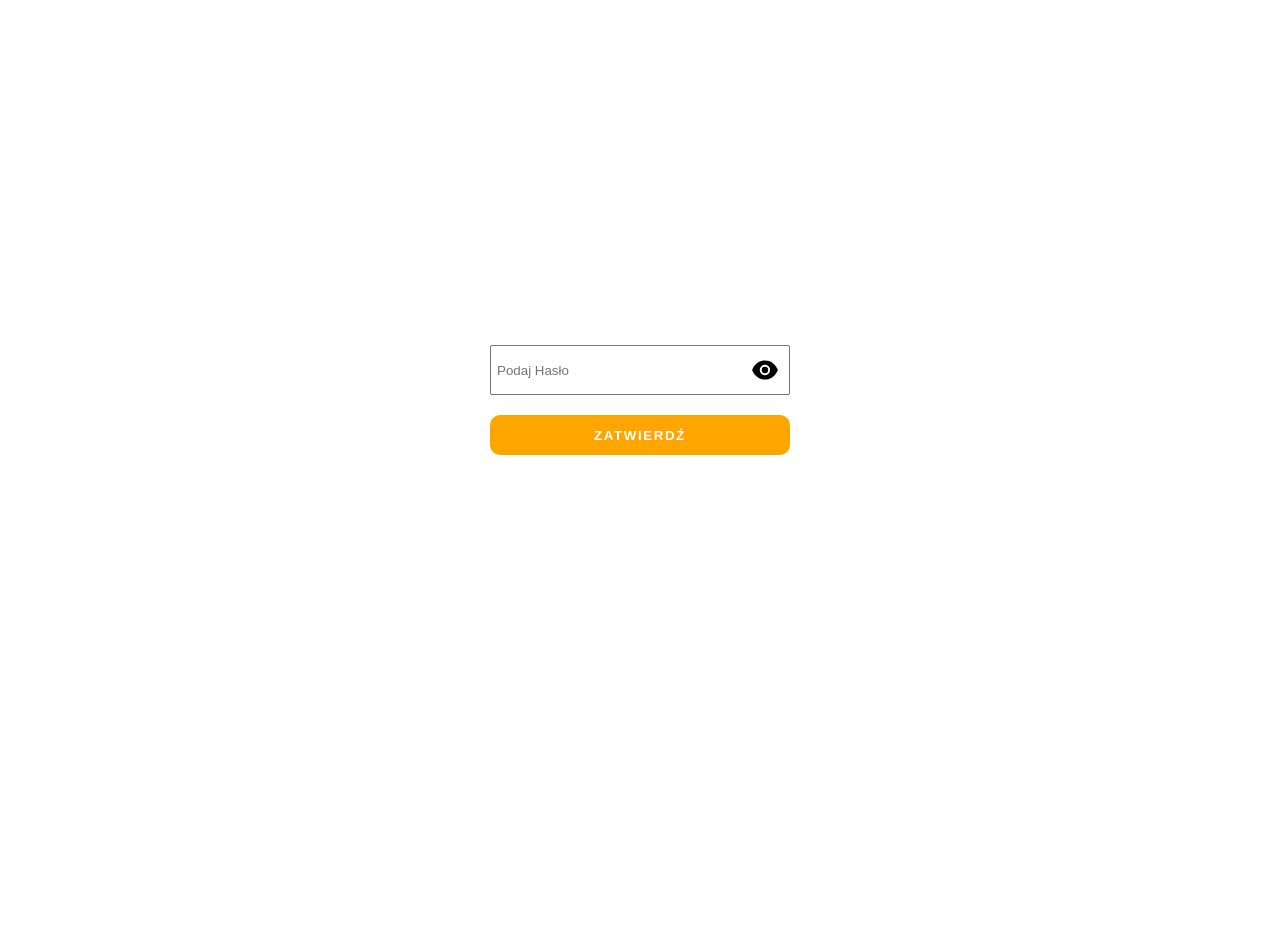
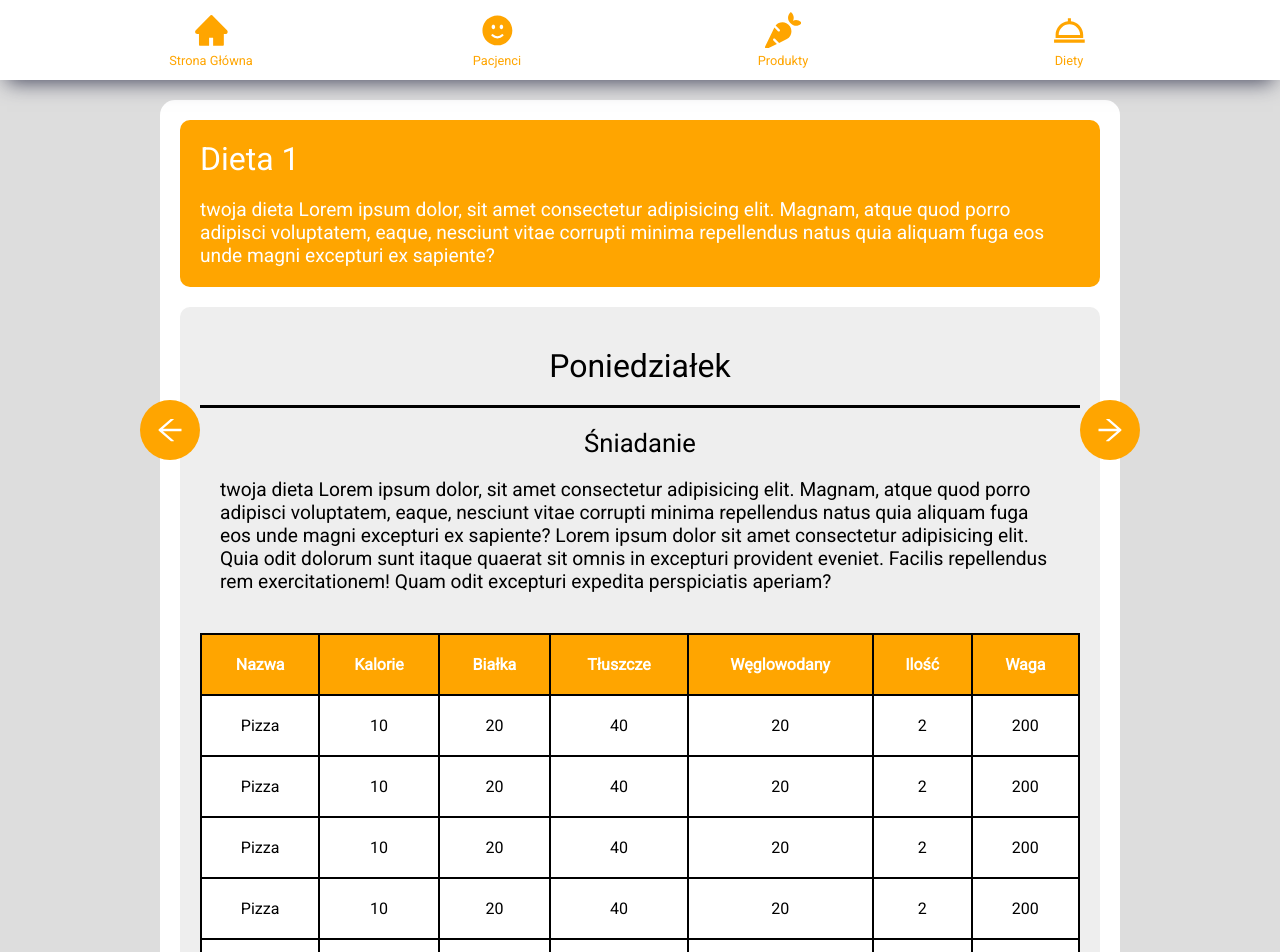
Before and after one commit to DKMeowmere/diet_project, a React (Vite) app in the folder client/: page /diet in a window 1280 px wide. Shown: the top 952 px of the page. Before the commit the page ends 800 px from the top, so only its background shows below. Built offline with nearby package versions, Linux system fonts and the light colour scheme; no server answers.

Commit message:
diet design

```diff
--- a/client/src/App.tsx
+++ b/client/src/App.tsx
@@ -17,20 +17,21 @@ import LoadingScreen from './components/loadingScreen/Index'
 import { useAppSelector } from './app/hooks'
 import { useCookies } from 'react-cookie'
 import DietDetails from './pages/dietDetails/Index'
+import Diets from './pages/diet/Index'
 
 function App() {
 	const isLoading = useAppSelector(state => state.app.isAppLoading)
 	const [cookies] = useCookies()
 
-	if (!cookies.token) {
-		return (
-			<>
-				<Login />
-				<Alerts />
-				{isLoading && <LoadingScreen />}
-			</>
-		)
-	}
+	// if (!cookies.token) {
+	// 	return (
+	// 		<>
+	// 			<Login />
+	// 			<Alerts />
+	// 			{isLoading && <LoadingScreen />}
+	// 		</>
+	// 	)
+	// }
 
 	return (
 		<Container>
@@ -41,6 +42,7 @@ function App() {
 				<Route path='/' element={<Home />} />
 				<Route path='/diet/create' element={<CreateDiet />} />
 				<Route path='/diet/:id' element={<DietDetails />} />
+				<Route path='/diet/' element={<Diets />} />
 				<Route path='/product' element={<ProductsList />} />
 				<Route path='/product/create' element={<CreateProduct />} />
 				<Route path='/product/:id' element={<ProductDetails />} />
--- /dev/null
+++ b/client/src/components/arrow/Index.tsx
@@ -0,0 +1,19 @@
+import React from 'react'
+import { ArrowContainer } from './styles'
+import { AiOutlineArrowLeft, AiOutlineArrowRight } from 'react-icons/ai'
+
+export function LeftArrow() {
+	return (
+		<ArrowContainer type='LEFT'>
+			<AiOutlineArrowLeft />
+		</ArrowContainer>
+	)
+}
+
+export function RightArrow() {
+	return (
+		<ArrowContainer type='RIGHT'>
+			<AiOutlineArrowRight />
+		</ArrowContainer>
+	)
+}
--- /dev/null
+++ b/client/src/components/arrow/styles.tsx
@@ -0,0 +1,21 @@
+import styled from 'styled-components'
+
+export const ArrowContainer = styled.div<{ type: 'LEFT' | 'RIGHT' }>`
+	width: 60px;
+	height: 60px;
+	z-index: 100;
+	background-color: ${({ theme }) => theme.colors.main};
+	position: fixed;
+	top: 50%;
+	left: ${({ type }) => (type === 'LEFT' ? '140px' : '')};
+	right: ${({ type }) => (type === 'RIGHT' ? '140px' : '')};
+	display: flex;
+	justify-content: center;
+	align-items: center;
+	border-radius: 50%;
+	cursor: pointer;
+    svg{
+        color: ${({ theme }) => theme.colors.whiteText};
+		font-size:2rem;
+    }
+`
--- /dev/null
+++ b/client/src/pages/diet/Index.tsx
@@ -0,0 +1,102 @@
+import { DietContainer, MealsContainer, DaysContainer, Day, ProductsContainer, Product } from './styles'
+import { Diet } from './styles'
+import { LeftArrow, RightArrow } from '../../components/arrow/Index'
+
+function Diets() {
+	return (
+		<DietContainer>
+			<Diet>
+				<div className='diet-box'>
+					<div className='title'>Dieta 1</div>
+					<div className='day-description'>
+						twoja dieta Lorem ipsum dolor, sit amet consectetur adipisicing elit. Magnam, atque quod porro adipisci
+						voluptatem, eaque, nesciunt vitae corrupti minima repellendus natus quia aliquam fuga eos unde magni
+						excepturi ex sapiente?
+					</div>
+				</div>
+				<DaysContainer>
+					<Day>
+						<div className='day-name'>Poniedziałek</div>
+
+						<MealsContainer>
+							<div className='meal-box'>
+								<div className='meal-title'>Śniadanie</div>
+								<div className='meals-description'>
+									twoja dieta Lorem ipsum dolor, sit amet consectetur adipisicing elit. Magnam, atque quod porro
+									adipisci voluptatem, eaque, nesciunt vitae corrupti minima repellendus natus quia aliquam fuga eos
+									unde magni excepturi ex sapiente? Lorem ipsum dolor sit amet consectetur adipisicing elit. Quia odit
+									dolorum sunt itaque quaerat sit omnis in excepturi provident eveniet. Facilis repellendus rem
+									exercitationem! Quam odit excepturi expedita perspiciatis aperiam?
+								</div>
+							</div>
+
+							<ProductsContainer>
+								<thead>
+									<th className='cell'>Nazwa</th>
+									<th className='cell'>Kalorie</th>
+									<th className='cell'>Białka</th>
+									<th className='cell'>Tłuszcze</th>
+									<th className='cell'>Węglowodany</th>
+									<th className='cell'>Ilość</th>
+									<th className='cell'>Waga</th>
+								</thead>
+								<Product>
+									<td className='cell'>Pizza</td>
+									<td className='cell'>10</td>
+									<td className='cell'>20</td>
+									<td className='cell'>40</td>
+									<td className='cell'>20</td>
+									<td className='cell'>2</td>
+									<td className='cell'>200</td>
+								</Product>
+
+								<Product>
+									<td className='cell'>Pizza</td>
+									<td className='cell'>10</td>
+									<td className='cell'>20</td>
+									<td className='cell'>40</td>
+									<td className='cell'>20</td>
+									<td className='cell'>2</td>
+									<td className='cell'>200</td>
+								</Product>
+
+								<Product>
+									<td className='cell'>Pizza</td>
+									<td className='cell'>10</td>
+									<td className='cell'>20</td>
+									<td className='cell'>40</td>
+									<td className='cell'>20</td>
+									<td className='cell'>2</td>
+									<td className='cell'>200</td>
+								</Product>
+
+								<Product>
+									<td className='cell'>Pizza</td>
+									<td className='cell'>10</td>
+									<td className='cell'>20</td>
+									<td className='cell'>40</td>
+									<td className='cell'>20</td>
+									<td className='cell'>2</td>
+									<td className='cell'>200</td>
+								</Product>
+
+								<Product>
+									<td className='cell'>Pizza</td>
+									<td className='cell'>10</td>
+									<td className='cell'>20</td>
+									<td className='cell'>40</td>
+									<td className='cell'>20</td>
+									<td className='cell'>2</td>
+									<td className='cell'>200</td>
+								</Product>
+							</ProductsContainer>
+						</MealsContainer>
+					</Day>
+				</DaysContainer>
+			</Diet>
+			<LeftArrow />
+			<RightArrow />
+		</DietContainer>
+	)
+}
+export default Diets
--- /dev/null
+++ b/client/src/pages/diet/styles.tsx
@@ -0,0 +1,95 @@
+import styled from 'styled-components'
+
+export const DietContainer = styled.article`
+	width: 100%;
+	display: flex;
+	justify-content: center;
+`
+export const Diet = styled.div`
+	width: 75%;
+	display: flex;
+	flex-direction: column;
+	gap: 20px;
+	background-color: #fff;
+	border-radius: 15px;
+	margin-top: 20px;
+	padding: 20px;
+	justify-content: center;
+	.title {
+		font-size: 2rem;
+        margin-bottom: 20px;
+	}
+	.diet-box {
+		background-color: #ffa500;
+		padding: 20px;
+		border-radius: 10px;
+		color: ${({ theme }) => theme.colors.whiteText};
+	}
+
+    .day-description{
+        font-size: 1.2rem;
+    }
+`
+
+export const DaysContainer = styled.div``
+
+export const Day = styled.section`
+	padding: 20px;
+	border-radius: 10px;
+	display: flex;
+	flex-direction: column;
+	background-color: #eee;
+	.day-name {
+		font-size: 2.0rem;
+        border-bottom: 0.2rem solid black;
+        padding: 20px;
+        color: ${({ theme }) => theme.colors.blackText};
+        display: flex;
+        justify-content: center;
+        flex-direction: row;
+	}
+`
+
+export const MealsContainer = styled.div`
+	gap: 20px;
+	display: flex;
+	flex-direction: column;
+    .meal-box{
+
+		padding: 20px;
+        color: ${({ theme }) => theme.colors.blackText};
+    }
+	.meal-title {
+		font-size: 1.6rem;
+        margin-bottom: 20px;
+        text-align: center;
+	}
+	.meals-description {
+		font-size: 1.2rem;
+
+	}
+`
+export const ProductsContainer = styled.table`
+	text-align: center;
+	.cell {
+		border: 2px solid black;
+
+
+        padding: 20px;
+	}
+    th{
+        background-color: ${({ theme }) => theme.colors.main};
+        color: ${({ theme }) => theme.colors.whiteText};
+
+    }
+	border-collapse: collapse;
+`
+
+export const Product = styled.tr`
+	td {
+
+		background-color: #fff;
+        color: black;
+
+	}
+`
```
